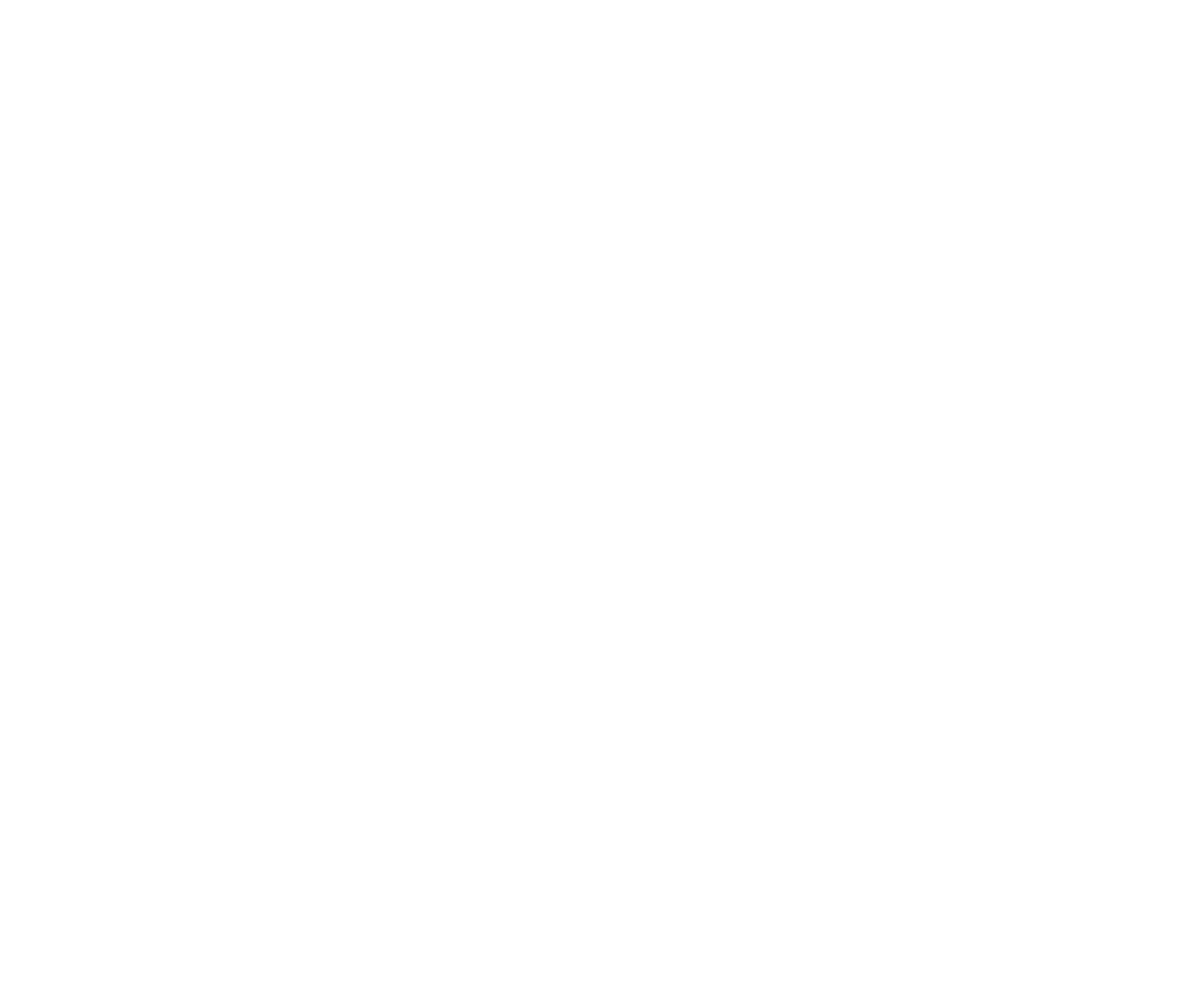
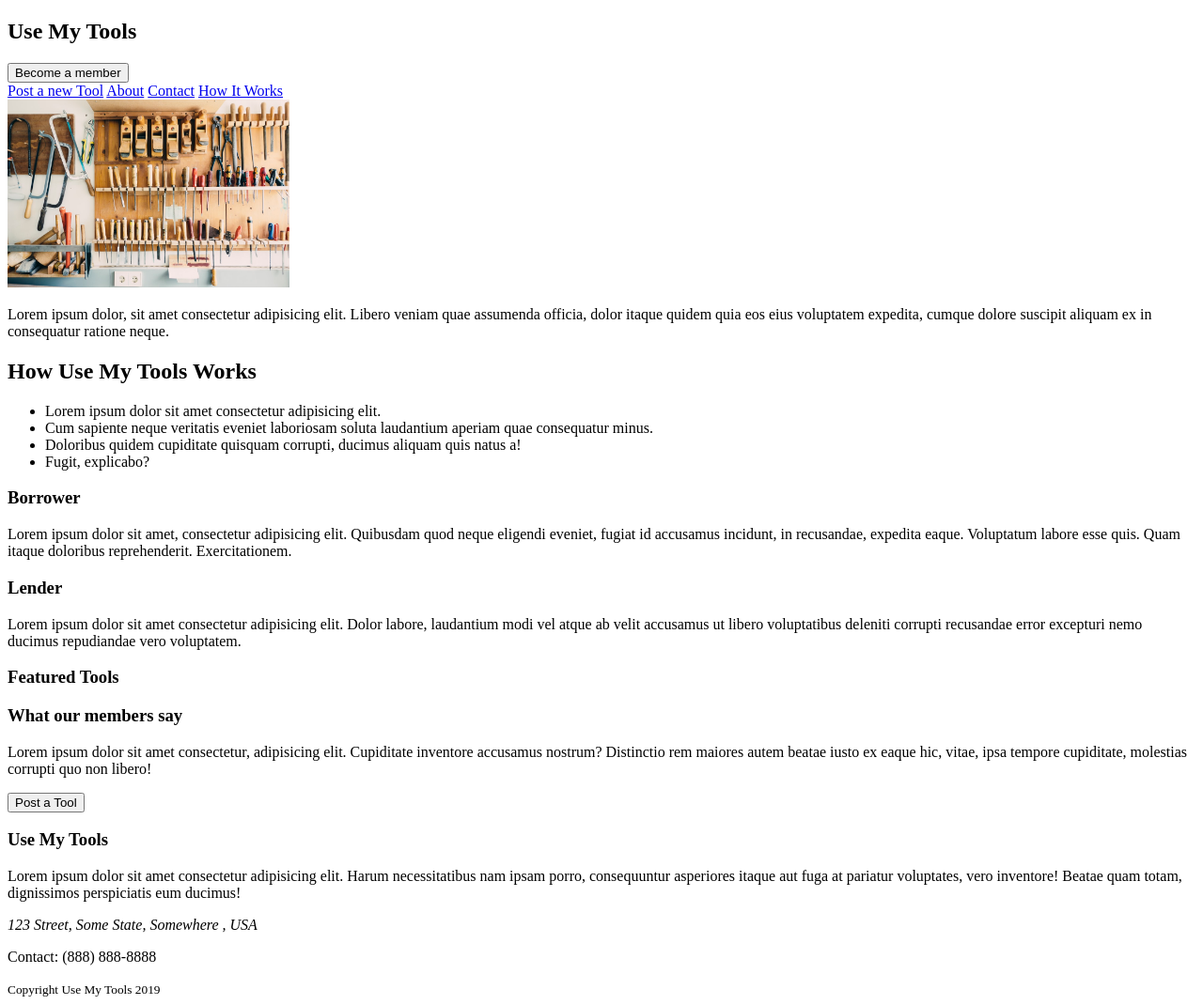
Before and after one commit to Build-Week-Use-My-Tools/UI-David-Kuseh, a plain HTML site: page index.html in a window 1280 px wide. Shown: the whole page at 94% size. Before the commit the page ends 800 px from the top, so only its background shows below. Drawn offline with Linux system fonts and the light colour scheme.

Commit message:
created structure for HTML

```diff
--- a/css/styles.css
+++ b/css/styles.css
@@ -0,0 +1,3 @@
+img{
+    width: 300px;
+}
--- a/index.html
+++ b/index.html
@@ -4,12 +4,72 @@
     <meta charset="UTF-8">
     <meta name="viewport" content="width=device-width, initial-scale=1.0">
     <meta http-equiv="X-UA-Compatible" content="ie=edge">
+    <link href="css/styles.css" rel="stylesheet">
     <title>Use My Tools</title>
 </head>
 
 <body>
     <header>
+        <section class = "top-content">
+            <h1>Use My Tools</h1>
+            <button>Become a member</button>
+            <nav>
+                <a href="Post new listing">Post a new Tool</a>
+                <a href="About">About</a>
+                <a href="Contact">Contact</a>
+                <a href="The Works">How It Works</a>
+            </nav>
+        </section>
+    </header>
 
-    </header>
+    <main>
+        <section class = "company-info">
+            <div class = "tool-tack-img">
+                <img src="img/tool-rack.jpg" alt = "tool rack">
+            </div>
+            <p>Lorem ipsum dolor, sit amet consectetur adipisicing elit. Libero veniam quae assumenda officia, dolor itaque quidem quia eos eius voluptatem expedita, cumque dolore suscipit aliquam ex in consequatur ratione neque.</p>
+        </section>
+        <section class = "how-we-work">
+            <h2>How Use My Tools Works</h2>
+            <ul>
+                <li>Lorem ipsum dolor sit amet consectetur adipisicing elit.  </li>
+                <li>Cum sapiente neque veritatis eveniet laboriosam soluta laudantium aperiam quae consequatur minus.</li>
+                <li>Doloribus quidem cupiditate quisquam corrupti, ducimus aliquam quis natus a!</li>
+                <li> Fugit, explicabo?</li>
+            </ul>
+        </section>
+        <section class = "user-benefits">
+            <section class = "renter">
+                <h3>Borrower</h3>
+                <p>Lorem ipsum dolor sit amet, consectetur adipisicing elit. Quibusdam quod neque eligendi eveniet, fugiat id accusamus incidunt, in recusandae, expedita eaque. Voluptatum labore esse quis. Quam itaque doloribus reprehenderit. Exercitationem.</p>
+            </section>
+            <section class = "lender">
+                <h3>Lender</h3>
+                <p>Lorem ipsum dolor sit amet consectetur adipisicing elit. Dolor labore, laudantium modi vel atque ab velit accusamus ut libero voluptatibus deleniti corrupti recusandae error excepturi nemo ducimus repudiandae vero voluptatem.</p>
+            </section>
+        </section>
+        <section class = "featured tools">
+            <h3>Featured Tools</h3>
+        </section>
+        <section class = "user-feedback">
+            <h3>What our members say</h3>
+            <p>Lorem ipsum dolor sit amet consectetur, adipisicing elit. Cupiditate inventore accusamus nostrum? Distinctio rem maiores autem beatae iusto ex eaque hic, vitae, ipsa tempore cupiditate, molestias corrupti quo non libero!</p>
+        </section>
+        <button>Post a Tool</button>
+    </main>
+
+    <footer>
+        <section class = "use-my-tools-info">
+            <h3>Use My Tools</h3>
+            <p>Lorem ipsum dolor sit amet consectetur adipisicing elit. Harum necessitatibus nam ipsam porro, consequuntur asperiores itaque aut fuga at pariatur voluptates, vero inventore! Beatae quam totam, dignissimos perspiciatis eum ducimus!</p>
+        </section>
+        <address>
+                123 Street, Some State, Somewhere , USA
+        </address>
+        <p>Contact: (888) 888-8888</p>
+        <div class = "copyright">
+            <small>Copyright Use My Tools 2019</small>
+        </div>
+    </footer>
 </body>
 </html>
```
Also changed, not shown: img/tool-rack.jpg (added).
